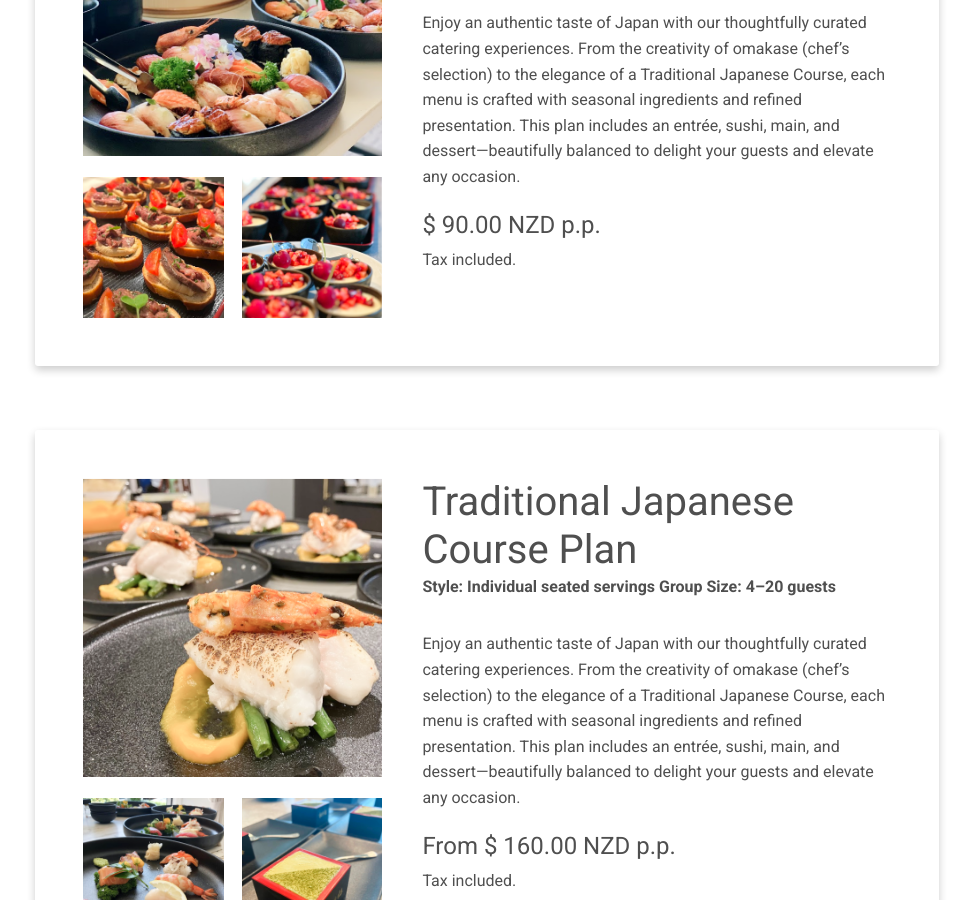
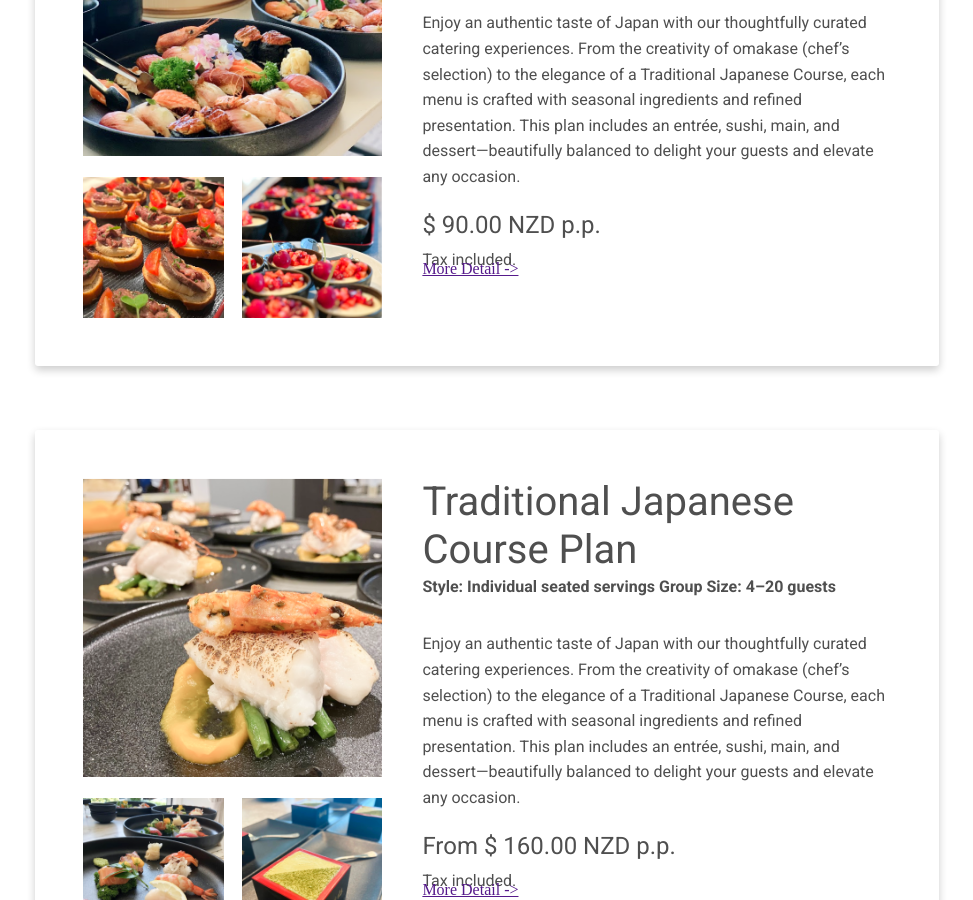
Before and after one commit to Masamist/Kohaku, a Jekyll site: the page built from services.html, in a window 1280 px wide and 900 px high, scrolled down 1400 px. Shown: the whole window, without its empty margins (153-1126 px from the left). Built offline with Jekyll 4.4.1, drawn with Linux system fonts in a browser that asks for light colours; some web fonts are replaced.

Commit message:
minor update

```diff
--- a/services.html
+++ b/services.html
@@ -73,6 +73,11 @@ Japanese Canapés Plan|Style: Individual seated servings
               <p>{{ parts[5] | strip }}</p>
               <p class="service_price">{{ parts[6] | strip }}</p>
               <p class="service_tax">Tax included.</p>
+              <div>
+                <div class="service_btn_link">
+                  <a href="{{ product.url }}">More Detail -></a>
+                </div>
+              </div>
             </div>
           </div>
         {% endfor %}
```
